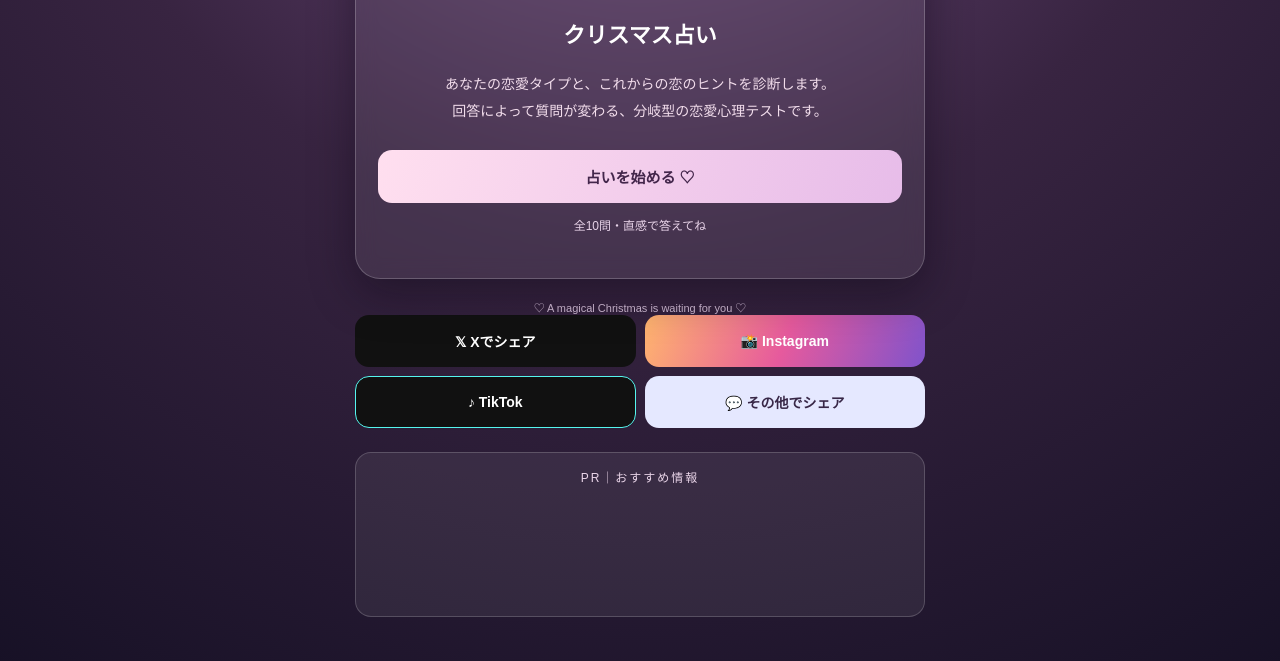
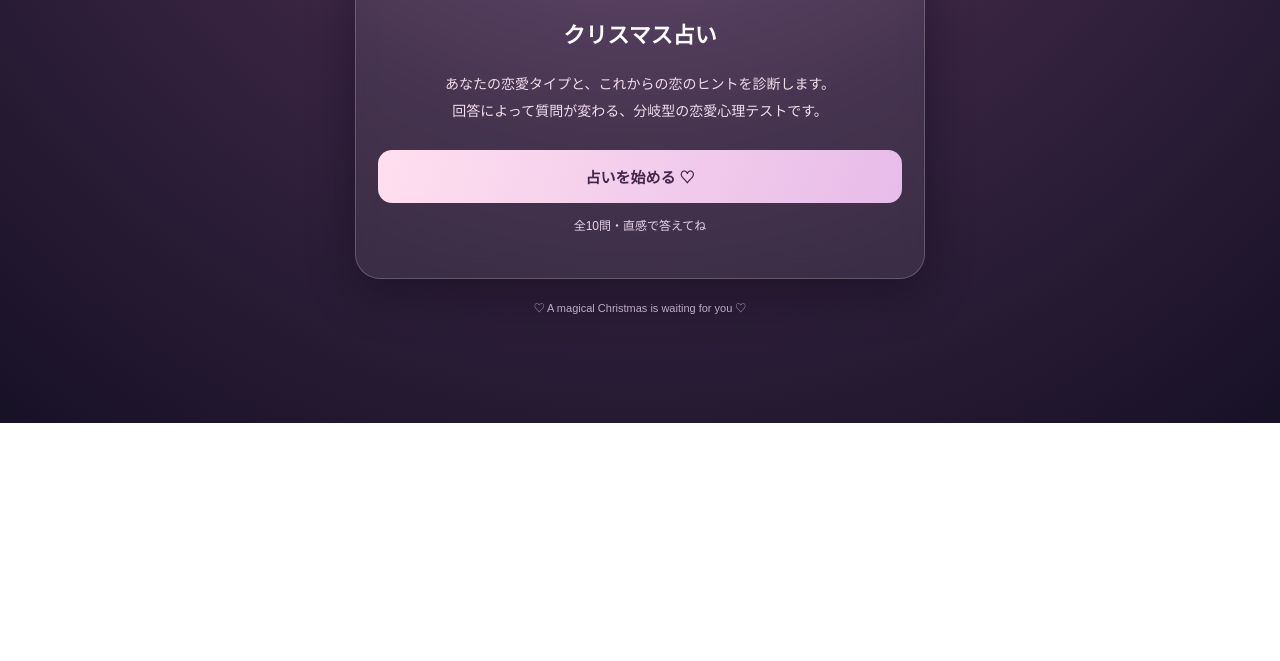
Before and after one commit to uta-n/Christmasenqu-te, a plain HTML site: page index.html in a window 1280 px wide. Shown: the part 377-1038 px from the top of the page. After the commit the page ends 800 px from the top, so only its background shows below. Drawn offline with Linux system fonts and the light colour scheme.

Commit message:
Remove share buttons and ad area from index.html
Removed share buttons and ad area from the footer section.

```diff
--- a/index.html
+++ b/index.html
@@ -227,20 +227,7 @@ button:hover{transform:translateY(-2px)}
 <div class="footer">♡ A magical Christmas is waiting for you ♡</div>
 
 
-<div class="share-grid">
 
-  <button class="x" onclick="shareX()">𝕏 Xでシェア</button>
-
-  <button class="insta" onclick="shareApp()">📸 Instagram</button>
-
-  <button class="tiktok" onclick="shareApp()">♪ TikTok</button>
-
-  <button class="other" onclick="shareApp()">💬 その他でシェア</button>
-
-</div>
- <div class="ad-area">
-  <p class="ad-label">PR｜おすすめ情報</p>
-  <div id="randomAd"></div>
 </div>
 
 <script>
```
